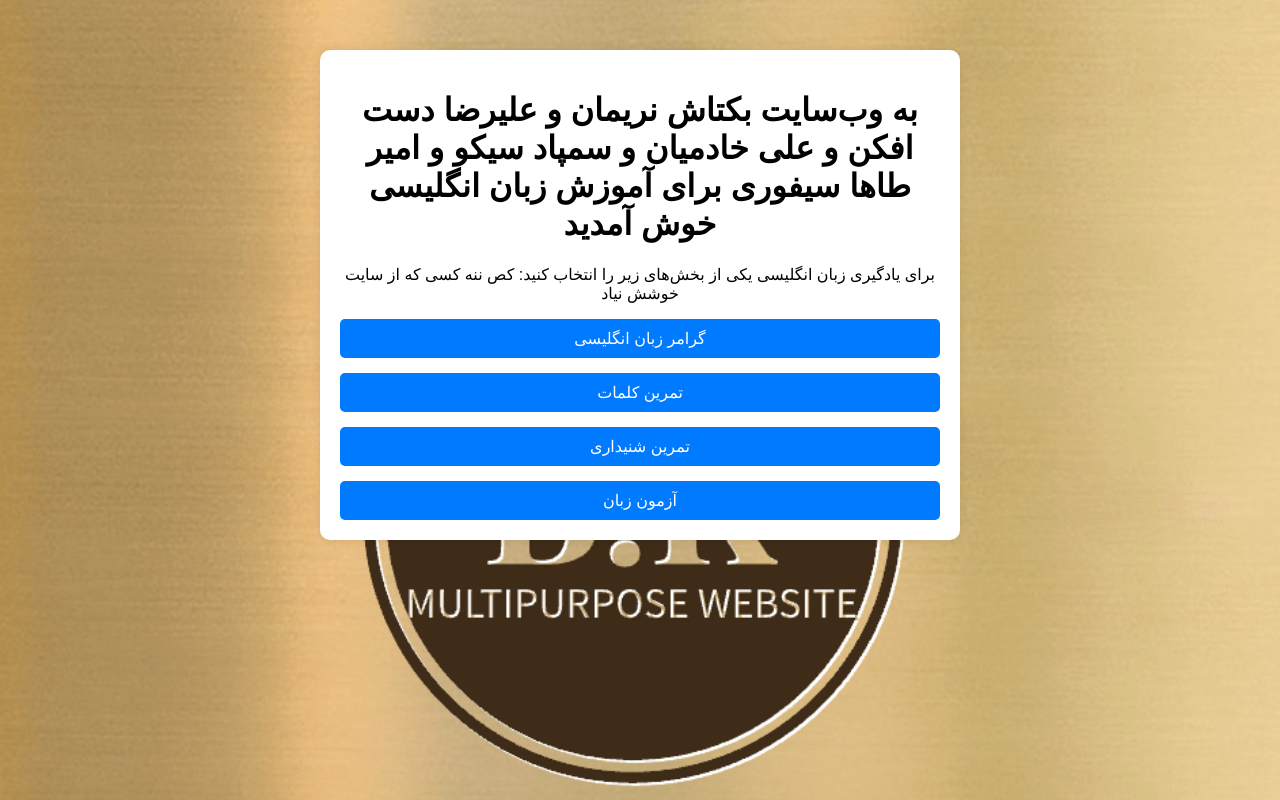
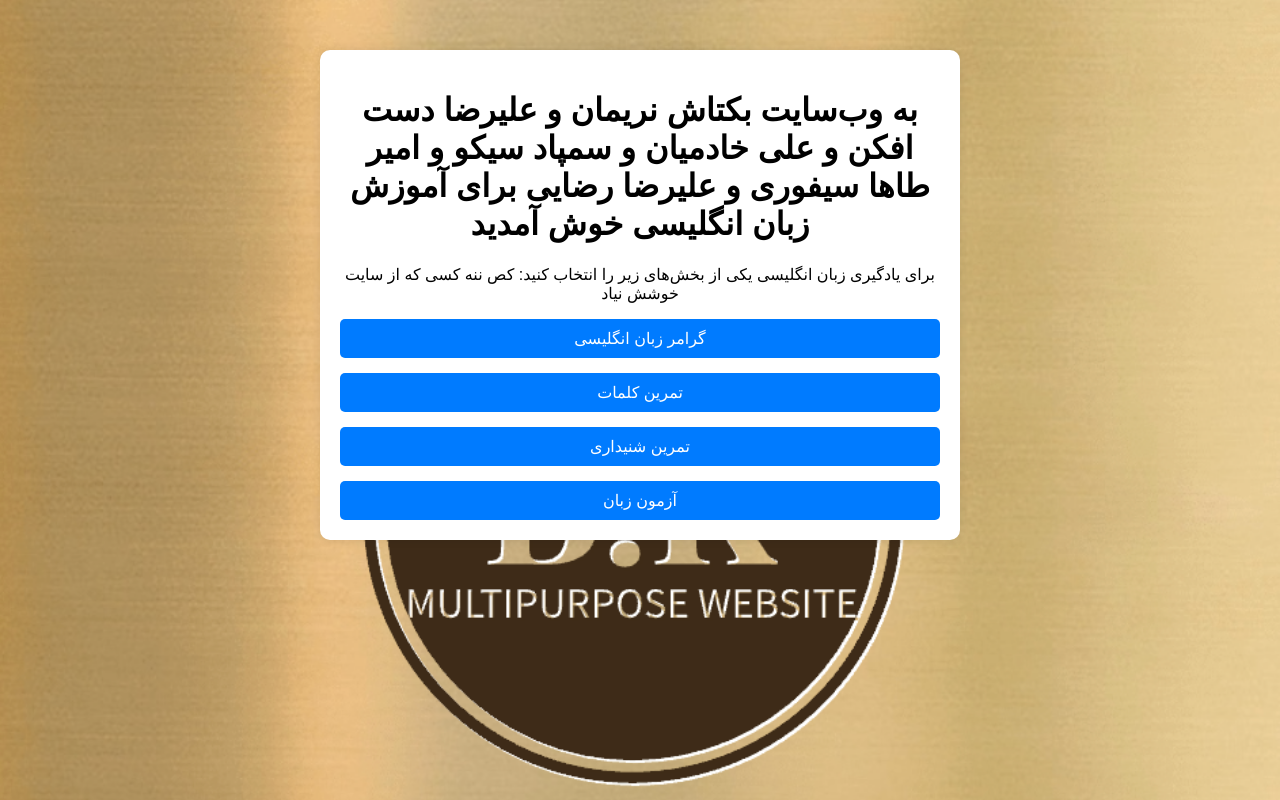
Before and after one commit to baktash-1234/baki, a plain HTML site: page index.html in a window 1280 px wide. Drawn offline with Linux system fonts and the light colour scheme.

Commit message:
Update index.html

```diff
--- a/index.html
+++ b/index.html
@@ -49,7 +49,7 @@
 </head>
 <body>
     <div class="container">
-        <h1>به وب‌سایت بکتاش نریمان و علیرضا دست افکن و علی خادمیان و سمپاد سیکو و امیر طاها سیفوری  برای آموزش زبان انگلیسی خوش آمدید</h1>
+        <h1>به وب‌سایت بکتاش نریمان و علیرضا دست افکن و علی خادمیان و سمپاد سیکو و امیر طاها سیفوری و علیرضا رضایی برای آموزش زبان انگلیسی خوش آمدید</h1>
         <p>برای یادگیری زبان انگلیسی یکی از بخش‌های زیر را انتخاب کنید: کص ننه کسی که از سایت خوشش نیاد </p>
         <div class="menu">
             <a href="grammar.html">گرامر زبان انگلیسی</a>
```
